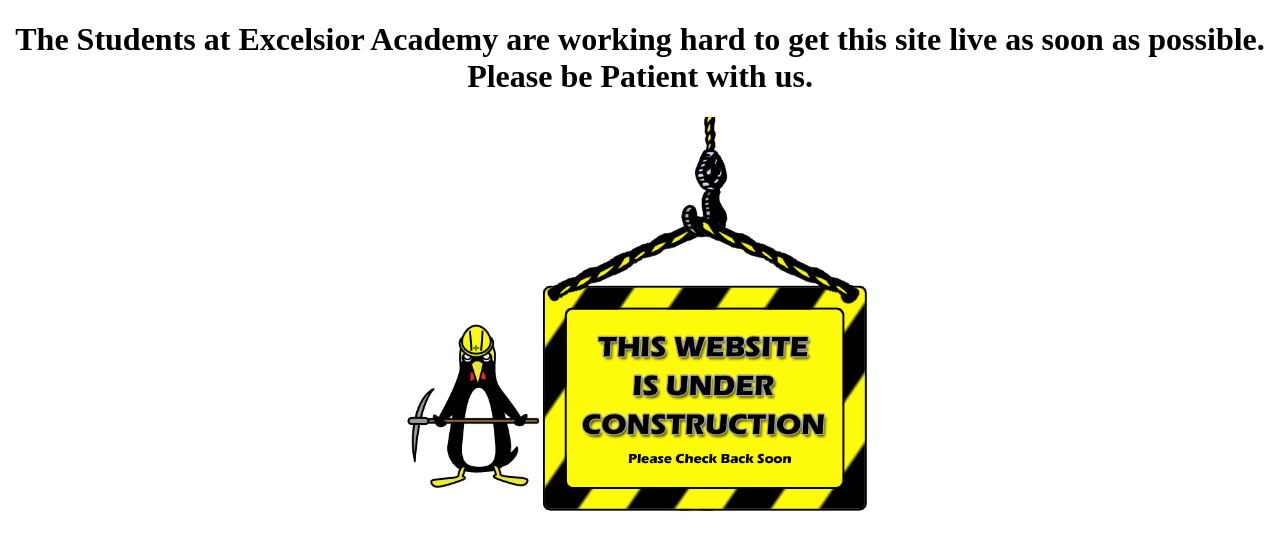
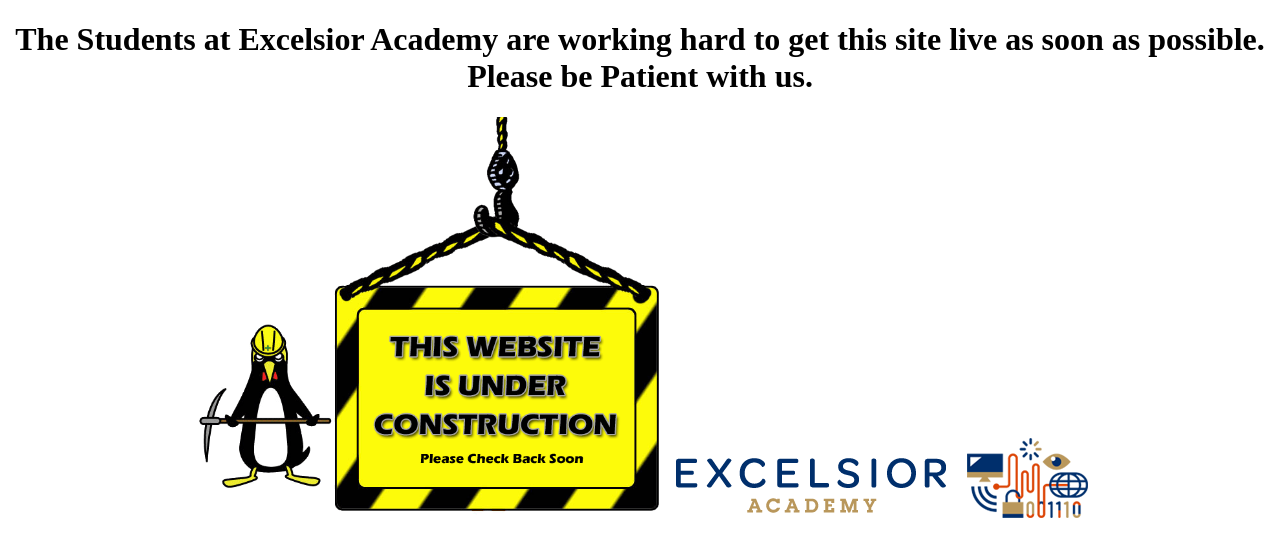
Before and after one commit to ExcelsiorAcademy/ExcelsiorAcademy.github.io, a plain HTML site: page index.html in a window 1280 px wide. Drawn offline with Linux system fonts and the light colour scheme.

Commit message:
Under Contruction 2

```diff
--- a/index.html
+++ b/index.html
@@ -11,5 +11,7 @@
 
 <img style="width:30em;" src="Pictures/Website_under_construction.gif"/>
 
+<img src="Pictures/ExcelsiorLogo.png"/>
+
   </body>
   </html>
```
Also changed, not shown: Pictures/ExcelsiorLogo.png (added).
